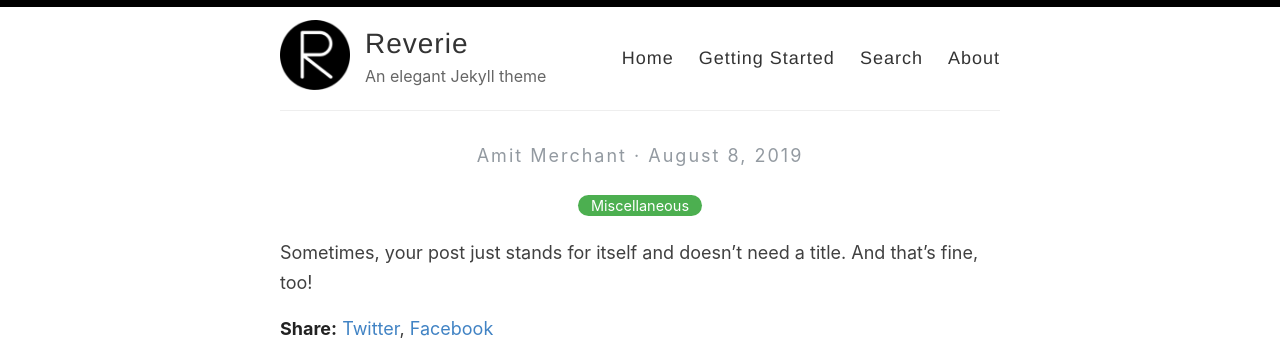
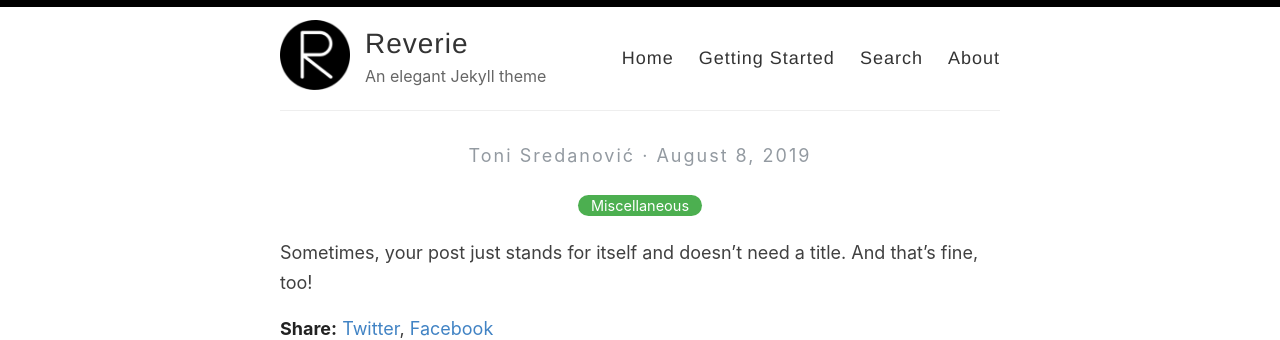
Before and after one commit to tsredanovic/blog, a Jekyll site: the page built from _posts/2019-08-08-no-title-posts.md, in a window 1280 px wide. Shown: the top 340 px of the page. Built offline with Jekyll 4.4.1, drawn with Linux system fonts in a browser that asks for light colours.

Commit message:
update author

```diff
--- a/_config.yml
+++ b/_config.yml
@@ -6,7 +6,7 @@
 name: Reverie
 
 # Name of the author
-author: Amit Merchant
+author: Toni Sredanović
 
 # Short bio or description (displayed in the header)
 description: An elegant Jekyll theme
```
